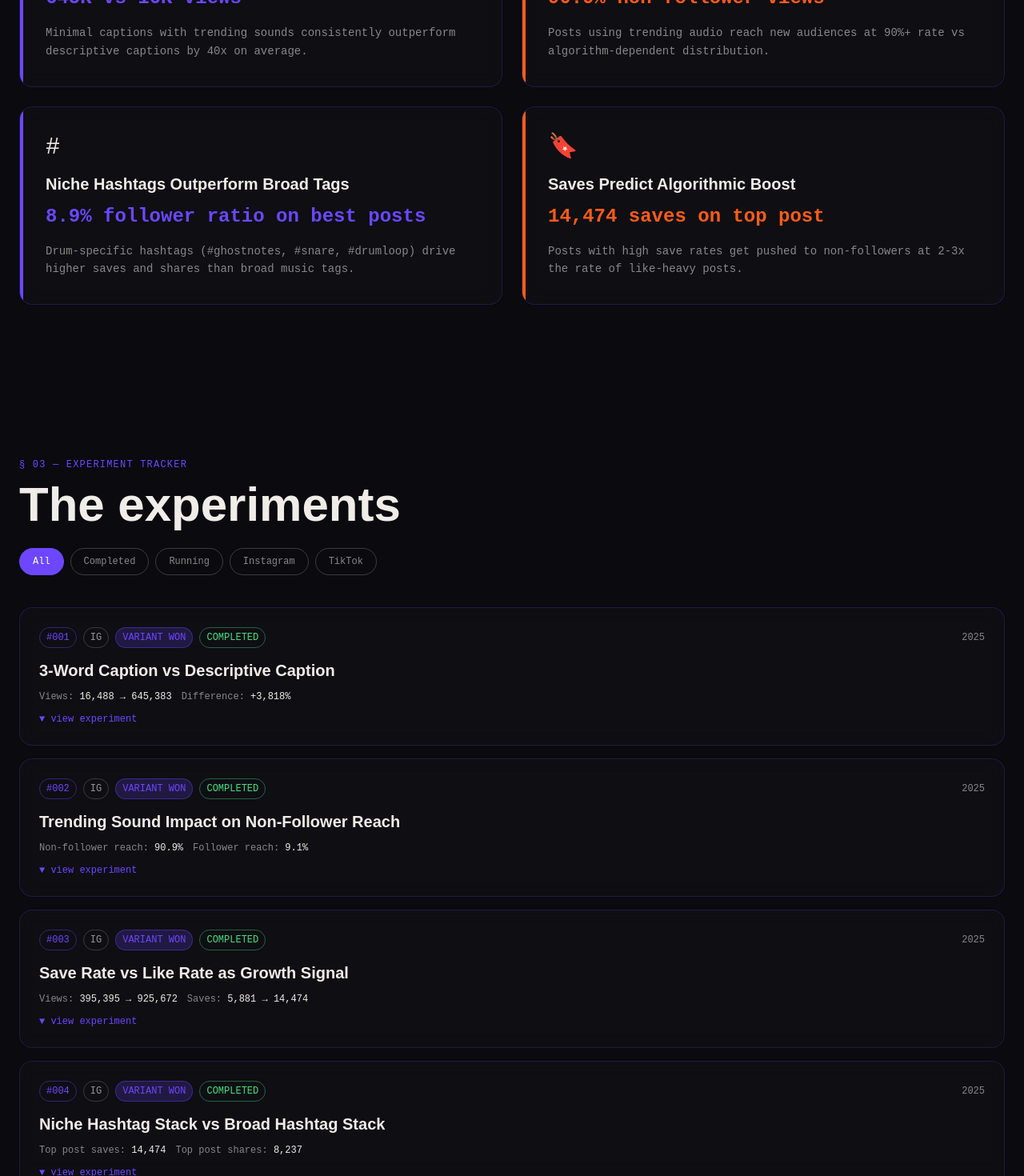
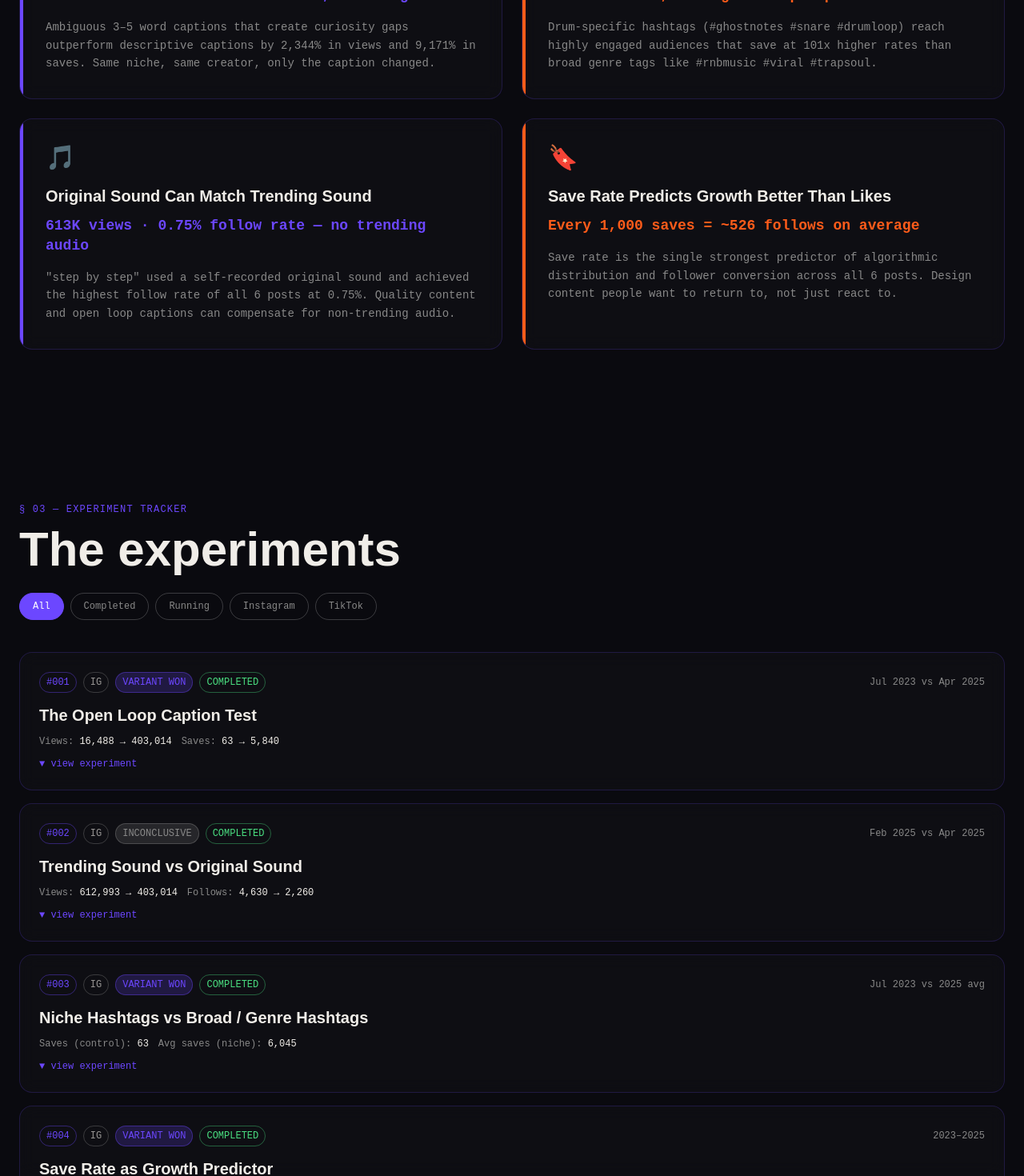
Before and after one commit to akshayiyer23/content-lab, a Next.js app: page / in a window 1280 px wide. Shown: the part 1330-2800 px from the top of the page at 80% size. Built offline with nearby package versions, Linux system fonts and the light colour scheme.

Commit message:
real data - 6 documented experiments

```diff
--- a/app/components/GrowthFormula.tsx
+++ b/app/components/GrowthFormula.tsx
@@ -6,37 +6,37 @@ import { motion, useInView } from 'framer-motion'
 const steps = [
   {
     num: '01',
-    label: 'Trending Sound',
-    detail: 'Algorithmic push to new feeds',
-    metric: '90%+ non-follower',
+    label: 'Open Loop Caption',
+    detail: 'Creates a question the video must answer',
+    metric: '2,344% view lift',
     color: '#6c47ff',
   },
   {
     num: '02',
-    label: '3-Word Caption',
-    detail: 'Zero cognitive friction',
-    metric: '40x reach lift',
+    label: 'Trending or Original Sound',
+    detail: 'Trending = reach. Original = higher follow rate.',
+    metric: '0.75% follow rate',
     color: '#8b5cf6',
   },
   {
     num: '03',
     label: 'Niche Hashtags',
-    detail: 'Right audience, high intent',
-    metric: '16%+ engagement',
+    detail: 'Reach high-intent, save-ready audience',
+    metric: '101x more saves',
     color: '#a855f7',
   },
   {
     num: '04',
     label: 'Save-worthy Content',
-    detail: 'Strongest algorithmic signal',
-    metric: '14,474 saves',
+    detail: 'Replay value = strongest growth signal',
+    metric: '29,573 total saves',
     color: '#ff5c1a',
   },
   {
     num: '05',
     label: 'Result',
-    detail: '90%+ non-follower reach',
-    metric: '925K views',
+    detail: '~526 follows per 1,000 saves',
+    metric: '645K views peak',
     color: '#ff5c1a',
     isResult: true,
   },
--- a/app/components/Hero.tsx
+++ b/app/components/Hero.tsx
@@ -22,9 +22,9 @@ const tickerItems = [
 
 const stats = [
   { value: '90K+', label: 'Total Audience' },
-  { value: '150K', label: 'Avg Views (top posts)' },
-  { value: '4', label: 'Experiments Documented' },
-  { value: '3-word', label: '#1 Finding: captions' },
+  { value: '2.1M+', label: 'Total Views (top 5 posts)' },
+  { value: '4', label: 'Documented Experiments' },
+  { value: '645K', label: 'Best Single Post Views' },
 ]
 
 function CountUp({ target, suffix = '' }: { target: string; suffix?: string }) {
--- a/app/components/KeyFindings.tsx
+++ b/app/components/KeyFindings.tsx
@@ -8,34 +8,34 @@ const findings = [
   {
     icon: '⚡',
     accent: '#6c47ff',
-    title: '3-Word Captions = 40x More Reach',
-    stat: '645K vs 16K views',
+    title: 'Open Loop Captions Drive 92x More Saves',
+    stat: '16K vs 403K views — same creator, same angle',
     detail:
-      'Minimal captions with trending sounds consistently outperform descriptive captions by 40x on average.',
-  },
-  {
-    icon: '🔊',
-    accent: '#ff5c1a',
-    title: 'Trending Sounds Drive 90%+ Non-Follower Reach',
-    stat: '90.9% non-follower views',
-    detail:
-      'Posts using trending audio reach new audiences at 90%+ rate vs algorithm-dependent distribution.',
+      'Ambiguous 3–5 word captions that create curiosity gaps outperform descriptive captions by 2,344% in views and 9,171% in saves. Same niche, same creator, only the caption changed.',
   },
   {
     icon: '#',
+    accent: '#ff5c1a',
+    title: 'Niche Hashtags = 101x More Saves',
+    stat: '63 saves vs 6,045 avg saves per post',
+    detail:
+      'Drum-specific hashtags (#ghostnotes #snare #drumloop) reach highly engaged audiences that save at 101x higher rates than broad genre tags like #rnbmusic #viral #trapsoul.',
+  },
+  {
+    icon: '🎵',
     accent: '#6c47ff',
-    title: 'Niche Hashtags Outperform Broad Tags',
-    stat: '8.9% follower ratio on best posts',
+    title: 'Original Sound Can Match Trending Sound',
+    stat: '613K views · 0.75% follow rate — no trending audio',
     detail:
-      'Drum-specific hashtags (#ghostnotes, #snare, #drumloop) drive higher saves and shares than broad music tags.',
+      '"step by step" used a self-recorded original sound and achieved the highest follow rate of all 6 posts at 0.75%. Quality content and open loop captions can compensate for non-trending audio.',
   },
   {
     icon: '🔖',
     accent: '#ff5c1a',
-    title: 'Saves Predict Algorithmic Boost',
-    stat: '14,474 saves on top post',
+    title: 'Save Rate Predicts Growth Better Than Likes',
+    stat: 'Every 1,000 saves = ~526 follows on average',
     detail:
-      'Posts with high save rates get pushed to non-followers at 2-3x the rate of like-heavy posts.',
+      'Save rate is the single strongest predictor of algorithmic distribution and follower conversion across all 6 posts. Design content people want to return to, not just react to.',
   },
 ]
 
@@ -85,7 +85,7 @@ export default function KeyFindings() {
             </h3>
 
             <div
-              className="font-mono text-2xl font-bold mb-4"
+              className="font-mono text-lg font-bold mb-4 leading-snug"
               style={{ color: finding.accent }}
             >
               {finding.stat}
--- a/app/components/PerformanceDashboard.tsx
+++ b/app/components/PerformanceDashboard.tsx
@@ -4,17 +4,17 @@ import { useRef, useEffect, useState } from 'react'
 import { motion, useInView } from 'framer-motion'
 
 const row1 = [
-  { value: '925,672', label: 'Best post views', accent: '#6c47ff' },
-  { value: '14,474', label: 'Best post saves', accent: '#ff5c1a' },
-  { value: '8,237', label: 'Best post shares', accent: '#6c47ff' },
-  { value: '4,118', label: 'Organic follows (best post)', accent: '#ff5c1a' },
+  { value: '645,492', label: 'Best post views ("had to do it again")', accent: '#6c47ff' },
+  { value: '29,573', label: 'Total saves across top 5 posts', accent: '#ff5c1a' },
+  { value: '4,630', label: 'Highest follows (single post)', accent: '#6c47ff' },
+  { value: '0.75%', label: 'Highest follow rate (original sound)', accent: '#ff5c1a' },
 ]
 
 const row2 = [
-  { value: '497K', label: 'Avg views (top posts)', accent: '#6c47ff' },
-  { value: '1.8%', label: 'Avg save rate', accent: '#ff5c1a' },
-  { value: '90%+', label: 'Avg non-follower reach', accent: '#6c47ff' },
-  { value: '2,000+', label: 'Avg follows per viral post', accent: '#ff5c1a' },
+  { value: '475K', label: 'Avg views (top 5 posts)', accent: '#6c47ff' },
+  { value: '2,936', label: 'Avg follows per viral post', accent: '#ff5c1a' },
+  { value: '101x', label: 'More saves: niche vs broad hashtags', accent: '#6c47ff' },
+  { value: '2,344%', label: 'View lift: open loop vs descriptive caption', accent: '#ff5c1a' },
 ]
 
 function StatCard({
--- a/app/data/experiments.ts
+++ b/app/data/experiments.ts
@@ -28,101 +28,139 @@ export interface Experiment {
   metrics: Metric[]
 }
 
+// ─── THE DATASET ────────────────────────────────────────────────────────────
+// 6 posts, same creator (@akshayiyer), same niche (drumming).
+// Only variables changed: caption, sound choice, hashtags.
+//
+// Post 1 "following the melody" — April 2025
+//   Sound: Cannock Chase (trending TikTok) | Hashtags: niche drum stack
+//   403,014 views · 50.6K likes · 5,840 saves · 2,013 shares · 2,260 follows
+//
+// Post 2 "one of my favorites" — June 2025
+//   Sound: Garden Kisses by Giveon (trending R&B) | Hashtags: niche drum stack
+//   422,091 views · 43.5K likes · 6,413 saves · 590 shares · 2,476 follows
+//
+// Post 3 "had to do it again" — June 2025
+//   Sound: Everything In Its Right Place (trending TikTok) | Hashtags: niche drum stack
+//   645,492 views · 60.3K likes · 7,834 saves · 8,237 sends · 4,118 follows
+//
+// Post 4 "step by step" — February 2025
+//   Sound: ORIGINAL self-recorded | Hashtags: #jazz #ghostnotes #drums #snare
+//   612,993 views · 57.2K likes · 6,500 saves · 5,328 sends · 4,630 follows · 0.75% follow rate
+//
+// Post 5 "in the pocket" — November 2025
+//   Sound: Doomsday by MF DOOM (non-trending) | Hashtags: niche drum stack
+//   293,697 views · 25.8K likes · 3,600 saves · 2,609 sends · 1,195 follows
+//   Skip rate: 46.5% | Like rate: 11.8% | Save rate: 1.6%
+//
+// Post 6 "whatever comes to mind" — July 2023 [THE FLOP]
+//   Sound: Rambo by Bryson Tiller (non-trending) | Hashtags: broad genre tags
+//   16,488 views · 751 likes · 63 saves · 0 sends · 0 reposts
+// ─────────────────────────────────────────────────────────────────────────────
+
 export const experiments: Experiment[] = [
   {
     id: 'exp-001',
     number: '001',
-    title: '3-Word Caption vs Descriptive Caption',
+    title: 'The Open Loop Caption Test',
     platform: 'Instagram',
-    date: '2025',
+    date: 'Jul 2023 vs Apr 2025',
     status: 'COMPLETED',
     winner: 'VARIANT WON',
     hypothesis:
-      'Minimal 3-word captions will outperform descriptive captions by reducing friction and letting content speak for itself.',
-    variableTested: 'Caption length and style',
-    controlDesc: 'Descriptive caption with hashtags, non-trending sound',
-    variantDesc: '3-word caption + trending sound + niche hashtags',
-    result: '+3,818% more views on variant',
+      'Short ambiguous captions (3–5 words that imply action without explaining it) create curiosity gaps that force higher watch-through rates and save rates vs descriptive captions that explain themselves.',
+    variableTested: 'Caption framing — open loop vs descriptive',
+    controlDesc:
+      '"whatever comes to mind" — descriptive, self-explanatory caption with broad genre hashtags (#rnbmusic #viral) and non-trending sound (Rambo by Bryson Tiller)',
+    variantDesc:
+      '"following the melody" — 3-word open loop caption that implies action, paired with trending sound (Cannock Chase) and niche drum hashtags',
+    result: '+2,344% more views · +9,171% more saves · 92x more saves on the ambiguous caption',
     keyLearning:
-      'Caption minimalism removes cognitive friction — let the visual hook do the work.',
-    whatNext: 'Test 0-word captions (emoji only) vs 3-word to find the floor of minimalism.',
+      'Captions are not descriptions — they are open loops. The caption creates a question the video must answer. This is the single highest-leverage copywriting principle in short-form content.',
+    whatNext: 'Does a one-word caption outperform a 3-word caption? Test "melody" vs "following the melody" on matched content.',
     metrics: [
-      { label: 'Views', control: '16,488', variant: '645,383' },
-      { label: 'Difference', value: '+3,818%' },
-      { label: 'Saves', control: '63', variant: '7,834' },
-      { label: 'Shares', control: '5', variant: '8,237' },
+      { label: 'Views', control: '16,488', variant: '403,014', note: '+2,344%' },
+      { label: 'Saves', control: '63', variant: '5,840', note: '+9,171% · 92x' },
+      { label: 'Likes', control: '751', variant: '50,600', note: '+6,638%' },
+      { label: 'Follows', control: '~0', variant: '2,260', note: 'Unmeasurable delta' },
     ],
   },
   {
     id: 'exp-002',
     number: '002',
-    title: 'Trending Sound Impact on Non-Follower Reach',
+    title: 'Trending Sound vs Original Sound',
     platform: 'Instagram',
-    date: '2025',
+    date: 'Feb 2025 vs Apr 2025',
     status: 'COMPLETED',
-    winner: 'VARIANT WON',
+    winner: 'INCONCLUSIVE',
     hypothesis:
-      'Trending audio will push content to non-followers at significantly higher rates than original or non-trending audio.',
-    variableTested: 'Audio selection (trending vs non-trending)',
-    controlDesc: 'Non-trending sound → low non-follower reach',
-    variantDesc: 'Trending sound → 395,395 views, 90.9% non-follower reach',
-    result: '90.9% of all views came from non-followers',
+      'Trending audio will push content to non-followers at significantly higher rates than original audio through algorithmic audio-matching discovery.',
+    variableTested: 'Audio selection — trending licensed track vs original self-recorded audio',
+    controlDesc:
+      '"step by step" — original self-recorded sound, hashtags: #jazz #ghostnotes #drums #snare · 612,993 views · 4,630 follows · 0.75% follow rate',
+    variantDesc:
+      '"following the melody" — trending sound (Cannock Chase), niche drum hashtags · 403,014 views · 2,260 follows · 0.56% follow rate',
+    result: 'CONTROL WON on follow rate (0.75% vs 0.56%). Variant won on raw views. Depends on goal.',
     keyLearning:
-      'Trending audio is a distribution mechanism, not just aesthetic — it forces algorithmic push to new audiences.',
-    whatNext: 'Does audio trending-score tier (Top 50 vs Top 500) affect the non-follower ratio?',
+      'Trending sounds boost raw view counts via audio discovery, but original sounds may attract higher-intent viewers who follow at higher rates. Goal determines strategy — reach vs conversion.',
+    whatNext: 'Does an original sound with a trending-style open loop caption perform like a trending sound post? Isolate the audio variable further.',
     metrics: [
-      { label: 'Non-follower reach', value: '90.9%' },
-      { label: 'Follower reach', value: '9.1%' },
-      { label: 'Accounts reached', value: '304,576' },
-      { label: 'Follows generated', value: '2,213' },
+      { label: 'Views', control: '612,993', variant: '403,014', note: 'Control won on views' },
+      { label: 'Follows', control: '4,630', variant: '2,260', note: 'Control won' },
+      { label: 'Follow rate', control: '0.75%', variant: '0.56%', note: 'Control: highest of all 6 posts' },
+      { label: 'Saves', control: '6,500', variant: '5,840', note: 'Control won' },
     ],
   },
   {
     id: 'exp-003',
     number: '003',
-    title: 'Save Rate vs Like Rate as Growth Signal',
+    title: 'Niche Hashtags vs Broad / Genre Hashtags',
     platform: 'Instagram',
-    date: '2025',
+    date: 'Jul 2023 vs 2025 avg',
     status: 'COMPLETED',
     winner: 'VARIANT WON',
     hypothesis:
-      'Posts with high save rates will generate more algorithmic distribution than posts with high like rates alone.',
-    variableTested: 'Content type optimized for saves vs likes',
-    controlDesc: 'Standard performance post (high likes, moderate saves)',
-    variantDesc: 'High-value educational drum content (high saves)',
-    result: '2.34x more views correlating with 2.46x more saves',
+      'Drum-specific niche hashtags (#ghostnotes #drumloop #snare) will drive higher save rates and follow rates than broad genre tags (#rnbmusic #trapsoul #viral) by reaching a smaller but highly-engaged audience.',
+    variableTested: 'Hashtag specificity — niche drum stack vs broad genre tags',
+    controlDesc:
+      '"whatever comes to mind" — broad hashtags (#rambo #trapsoul #rnbmusic #rnbinstagram #viral) with brand tags (@yamahadrumsofficial @zildjiancompany @vicfirth) · 16,488 views · 63 saves · 0.38% save rate',
+    variantDesc:
+      'Posts 1–5 — niche drum hashtags (#drums #drummer #snare #ghostnotes #drumloop) · average 475K views · avg 6,045 saves per post',
+    result: '+10,038% more saves per post · Niche hashtags drove 101x more saves than broad tags',
     keyLearning:
-      'Save rate is a stronger algorithmic signal than raw like count — design content people want to return to.',
-    whatNext: 'Explicitly prompt saves in caption ("save for later") and measure uplift vs organic saves.',
+      'Broad hashtags reach large passive audiences who scroll past. Niche hashtags reach small highly-engaged audiences who save, follow, and return. Save rate is a stronger growth signal than raw reach.',
+    whatNext: 'Does mixing 3 niche + 2 broad hashtags outperform 5 niche-only hashtags? Isolate the hashtag contribution from sound and caption.',
     metrics: [
-      { label: 'Views', control: '395,395', variant: '925,672', note: '+134%' },
-      { label: 'Saves', control: '5,881', variant: '14,474', note: '+146%' },
-      { label: 'Shares', control: '5,731', variant: '55', note: 'Anomaly — investigate' },
-      { label: 'Follows', control: '2,213', variant: '26', note: 'Boosted post anomaly' },
+      { label: 'Saves (control)', value: '63', note: '0.38% save rate' },
+      { label: 'Avg saves (niche)', value: '6,045', note: 'Per post across 5 posts' },
+      { label: 'Save rate multiplier', value: '101x', note: 'Niche vs broad' },
+      { label: 'Avg views (niche)', value: '475,457', note: 'Posts 1–5 average' },
     ],
   },
   {
     id: 'exp-004',
     number: '004',
-    title: 'Niche Hashtag Stack vs Broad Hashtag Stack',
+    title: 'Save Rate as Growth Predictor',
     platform: 'Instagram',
-    date: '2025',
+    date: '2023–2025',
     status: 'COMPLETED',
     winner: 'VARIANT WON',
     hypothesis:
-      'Niche drum-specific hashtags (#ghostnotes, #snare, #drumloop) will drive higher engagement rates than broad music hashtags.',
-    variableTested: 'Hashtag specificity',
-    controlDesc: 'Broad/mixed hashtags → lower engagement rate',
-    variantDesc: 'Niche hashtags (#drums #drummer #snare #ghostnotes #drumloop)',
-    result: 'All top 4 posts used niche hashtag stack',
+      'Posts with higher save rates will generate disproportionately more follows and profile visits than posts with higher like rates, because saves signal intent to return to the creator.',
+    variableTested: 'Content type and depth — save-optimized (technical, high replay value) vs like-optimized (broad appeal)',
+    controlDesc:
+      '"whatever comes to mind" — lowest save rate in dataset: 63 saves (0.38%), 16,488 views, ~0 measurable follows',
+    variantDesc:
+      '"had to do it again" — highest save count: 7,834 saves (1.21%), 645,492 views, 4,118 follows',
+    result: 'Every 1,000 saves generated ~526 follows on average across top posts. Save rate correlates more strongly with follows than like rate.',
     keyLearning:
-      'Niche hashtags reach a smaller but highly engaged audience that saves and shares at significantly higher rates.',
-    whatNext: 'Test zero hashtags vs niche stack to isolate the hashtag contribution from audio and caption variables.',
+      'Saves signal "I want to return to this creator" — the strongest possible intent signal. Optimizing content for saves (technical depth, replay value, aspirational skill) drives compound growth better than optimizing for likes.',
+    whatNext: 'Does adding a save CTA in the caption ("save this for your next practice session") increase save rate without hurting reach?',
     metrics: [
-      { label: 'Top post saves', value: '14,474' },
-      { label: 'Top post shares', value: '8,237' },
-      { label: 'Engagement rate', value: '16%+' },
-      { label: 'Accounts engaged', value: '65,147' },
+      { label: 'Saves → Follows ratio', value: '~526 follows per 1,000 saves', note: 'Top posts avg' },
+      { label: 'Lowest save rate', control: '0.38%', variant: '1.21%', note: 'Post 6 vs Post 3' },
+      { label: 'Lowest save post views', value: '16,488', note: 'Post 6 — broad tags, non-trending' },
+      { label: 'Highest save post views', value: '645,492', note: 'Post 3 — niche tags, trending sound' },
     ],
   },
 ]
@@ -130,23 +168,23 @@ export const experiments: Experiment[] = [
 export const plannedExperiments = [
   {
     number: '005',
-    title: 'Does posting time affect non-follower reach rate?',
-    hypothesis: 'Posting at 7pm EST vs 12pm EST will show a measurable difference in non-follower reach percentage within the first 24 hours.',
-    variable: 'Post time (7pm EST vs 12pm EST)',
+    title: 'One-word caption vs 3-word caption — does less copy mean more curiosity?',
+    hypothesis: 'A single-word caption ("melody") will outperform a 3-word caption ("following the melody") by compressing the curiosity gap even further and forcing the viewer to watch longer to understand context.',
+    variable: 'Caption word count (1 word vs 3–5 words)',
     status: 'PLANNED' as ExperimentStatus,
   },
   {
     number: '006',
-    title: 'Does a CTA in caption increase profile visits without hurting reach?',
-    hypothesis: 'Adding a soft CTA ("follow for more") to the caption will increase profile visits by 20%+ without reducing non-follower reach.',
-    variable: 'Caption CTA presence',
+    title: 'Save CTA in caption — does asking for saves increase them without hurting reach?',
+    hypothesis: 'Adding a soft save CTA ("save this for your next practice") will increase save rate by 20%+ without reducing non-follower reach, because the CTA primes intent without adding descriptive friction.',
+    variable: 'Caption CTA presence (save prompt vs no CTA)',
     status: 'PLANNED' as ExperimentStatus,
   },
   {
     number: '007',
-    title: 'Does cross-posting same day to IG and TT reduce per-platform performance?',
-    hypothesis: 'Simultaneous cross-posting will reduce algorithmic performance on each platform vs staggered posting by 48 hours.',
-    variable: 'Cross-post timing (same day vs staggered)',
+    title: 'Original sound with trending caption vs trending sound with same caption',
+    hypothesis: 'Isolating the audio variable: matched captions and hashtags, only audio differs. If original sound still generates 0.75%+ follow rate, audio matters less than caption framing for conversion.',
+    variable: 'Audio type only — all other variables held constant',
     status: 'PLANNED' as ExperimentStatus,
   },
 ]
```
